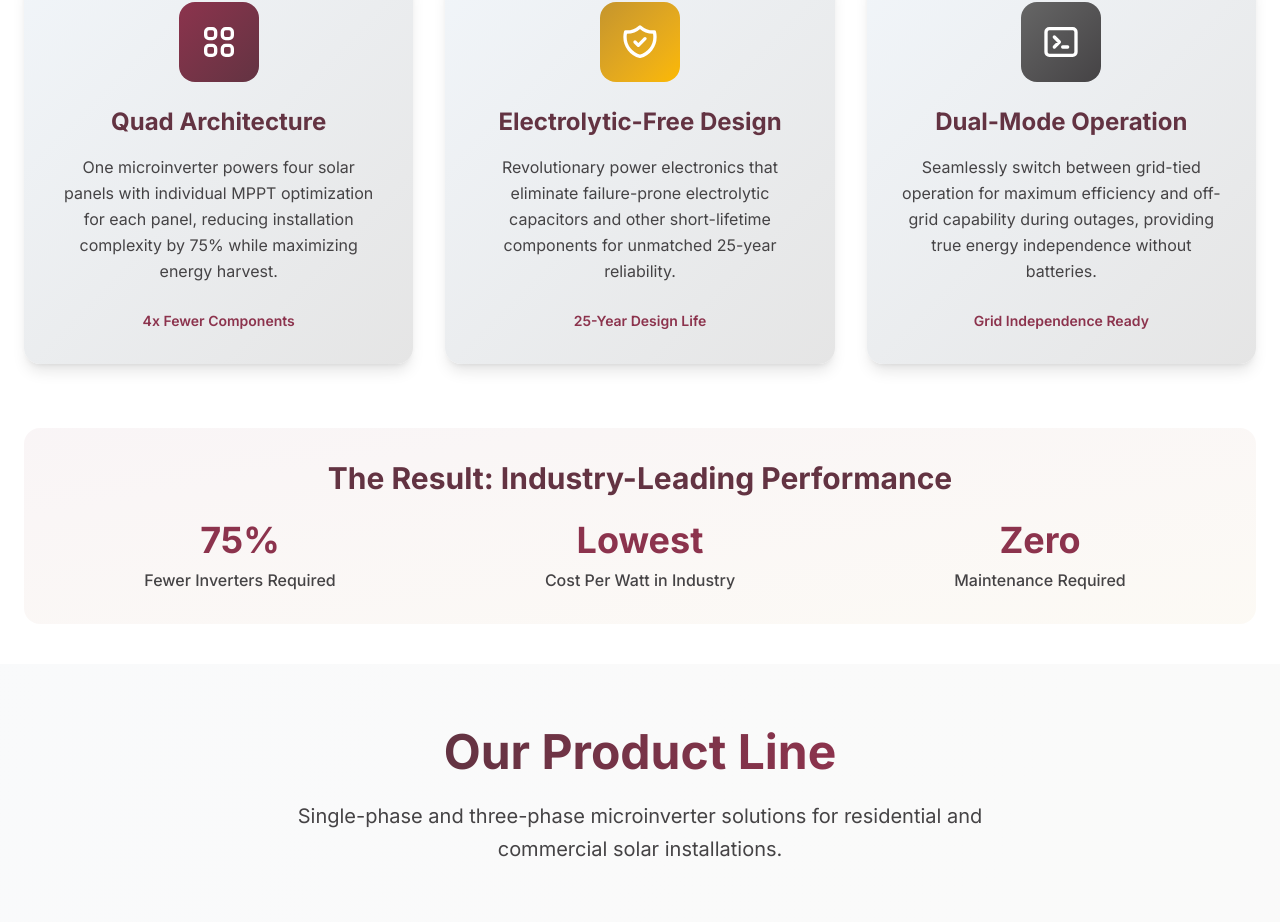
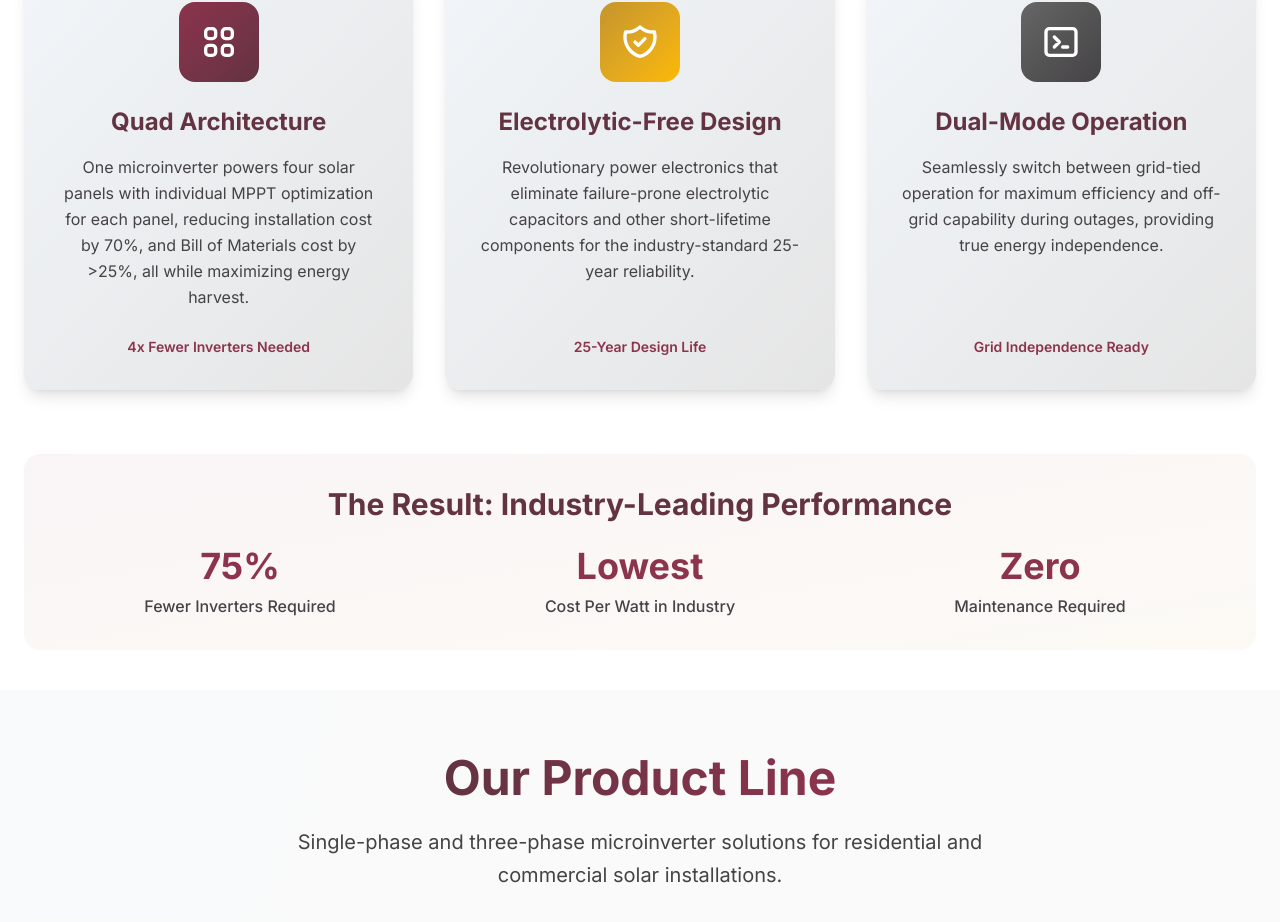
Before and after one commit to dev-gough/sparq, a Next.js app: page / in a window 1280 px wide. Shown: the part 973-1895 px from the top of the page. Built offline with nearby package versions, Linux system fonts and the light colour scheme; no server answers.

Commit message:
wording fixes on homepage

```diff
--- a/src/app/page.tsx
+++ b/src/app/page.tsx
@@ -297,11 +297,11 @@ export default function Home() {
                                     Quad Architecture
                                 </h3>
                                 <p className="text-brand-graytext dark:text-dark-text-secondary text-center mb-6 leading-relaxed">
-                                    One microinverter powers four solar panels with individual MPPT optimization for each panel, reducing installation complexity by 75% while maximizing energy harvest.
+                                    One microinverter powers four solar panels with individual MPPT optimization for each panel, reducing installation cost by 70%, and Bill of Materials cost by &gt;25%, all while maximizing energy harvest.
                                 </p>
                                 <div className="text-center mt-auto">
                                     <div className="inline-flex items-center gap-2 text-sm font-semibold text-brand-maroon dark:text-brand-logo">
-                                        <span>4x Fewer Components</span>
+                                        <span>4x Fewer Inverters Needed</span>
                                     </div>
                                 </div>
                             </div>
@@ -324,7 +324,7 @@ export default function Home() {
                                     Electrolytic-Free Design
                                 </h3>
                                 <p className="text-brand-graytext dark:text-dark-text-secondary text-center mb-6 leading-relaxed">
-                                    Revolutionary power electronics that eliminate failure-prone electrolytic capacitors and other short-lifetime components for unmatched 25-year reliability.
+                                    Revolutionary power electronics that eliminate failure-prone electrolytic capacitors and other short-lifetime components for the industry-standard 25-year reliability.
                                 </p>
                                 <div className="text-center mt-auto">
                                     <div className="inline-flex items-center gap-2 text-sm font-semibold text-brand-maroon dark:text-brand-logo">
@@ -351,7 +351,7 @@ export default function Home() {
                                     Dual-Mode Operation
                                 </h3>
                                 <p className="text-brand-graytext dark:text-dark-text-secondary text-center mb-6 leading-relaxed">
-                                    Seamlessly switch between grid-tied operation for maximum efficiency and off-grid capability during outages, providing true energy independence without batteries.
+                                    Seamlessly switch between grid-tied operation for maximum efficiency and off-grid capability during outages, providing true energy independence.
                                 </p>
                                 <div className="text-center mt-auto">
                                     <div className="inline-flex items-center gap-2 text-sm font-semibold text-brand-maroon dark:text-brand-logo">
--- a/src/app/resources/videos/page.tsx
+++ b/src/app/resources/videos/page.tsx
@@ -59,7 +59,6 @@ const videoCategories: VideoCategory[] = [
         ]
     }
 ]
-
 
 export default function VideosPage() {
     const [selectedCategory, setSelectedCategory] = useState<string>(videoCategories[1]?.id || '')
```
